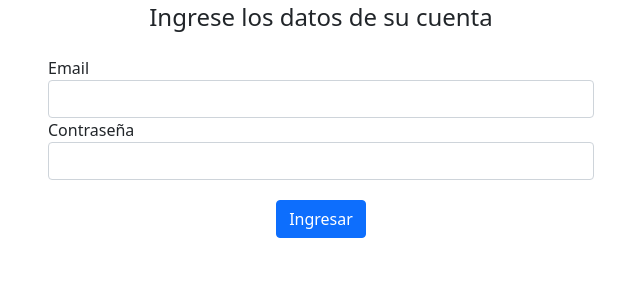
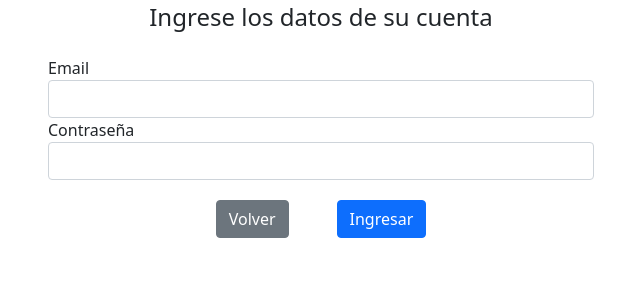
Before and after one commit to NicoColla/ultima_entrega, a Django app: page /usuarios/login/ in a window 1280 px wide. Shown: the part 230-530 px from the top of the page, without its empty margins (319-959 px from the left). Run offline with Django 5.2, Linux system fonts and the light colour scheme; some libraries are stand-ins or nearby versions.

Commit message:
add-volver2

```diff
--- a/usuarios/templates/usuarios/login.html
+++ b/usuarios/templates/usuarios/login.html
@@ -30,7 +30,7 @@
                 {% endif %}
             </div>
             <div class="d-flex justify-content-center" style="margin-top: 20px;">
-                <button type="submit" class="btn btn-primary">Ingresar</button>
+                <a href=".." class="btn btn-secondary me-5">Volver</a>  <button type="submit" class="btn btn-primary">Ingresar</button>
             </div>
         </form>
     </div>
```
